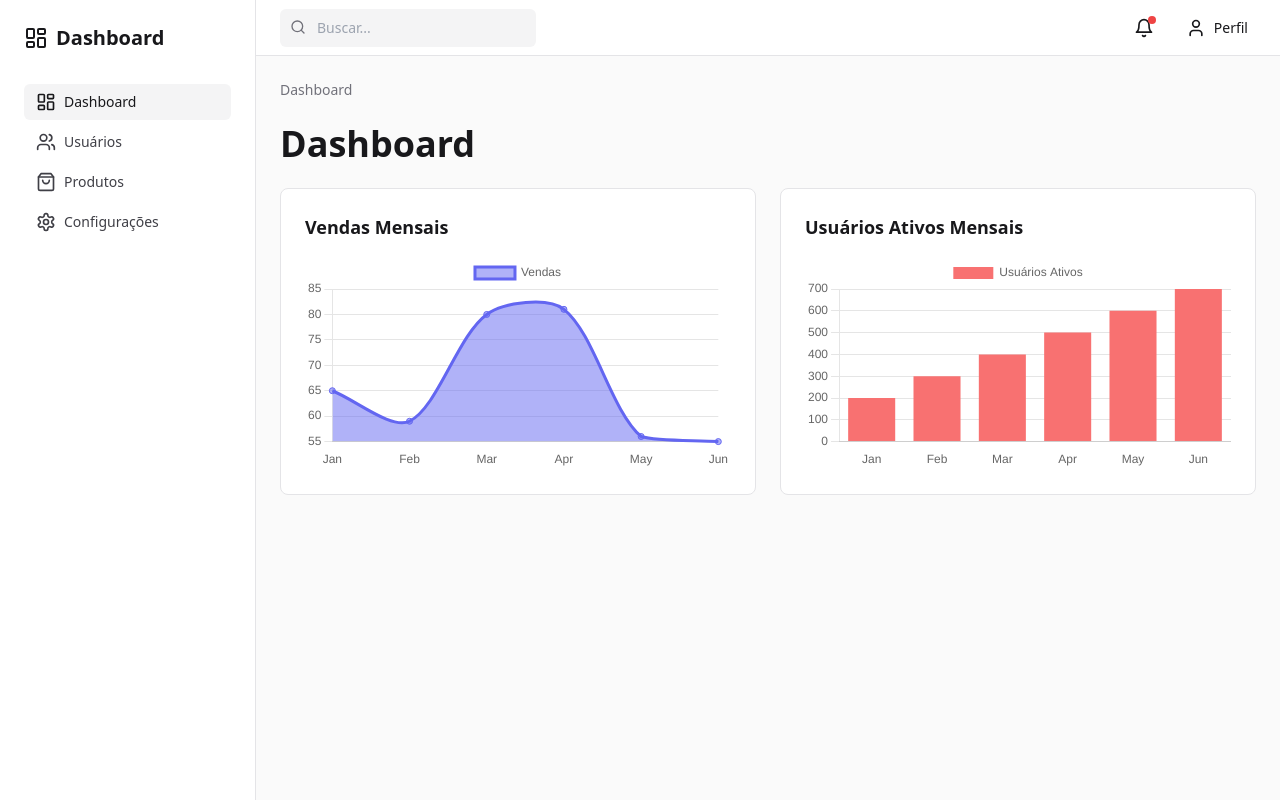
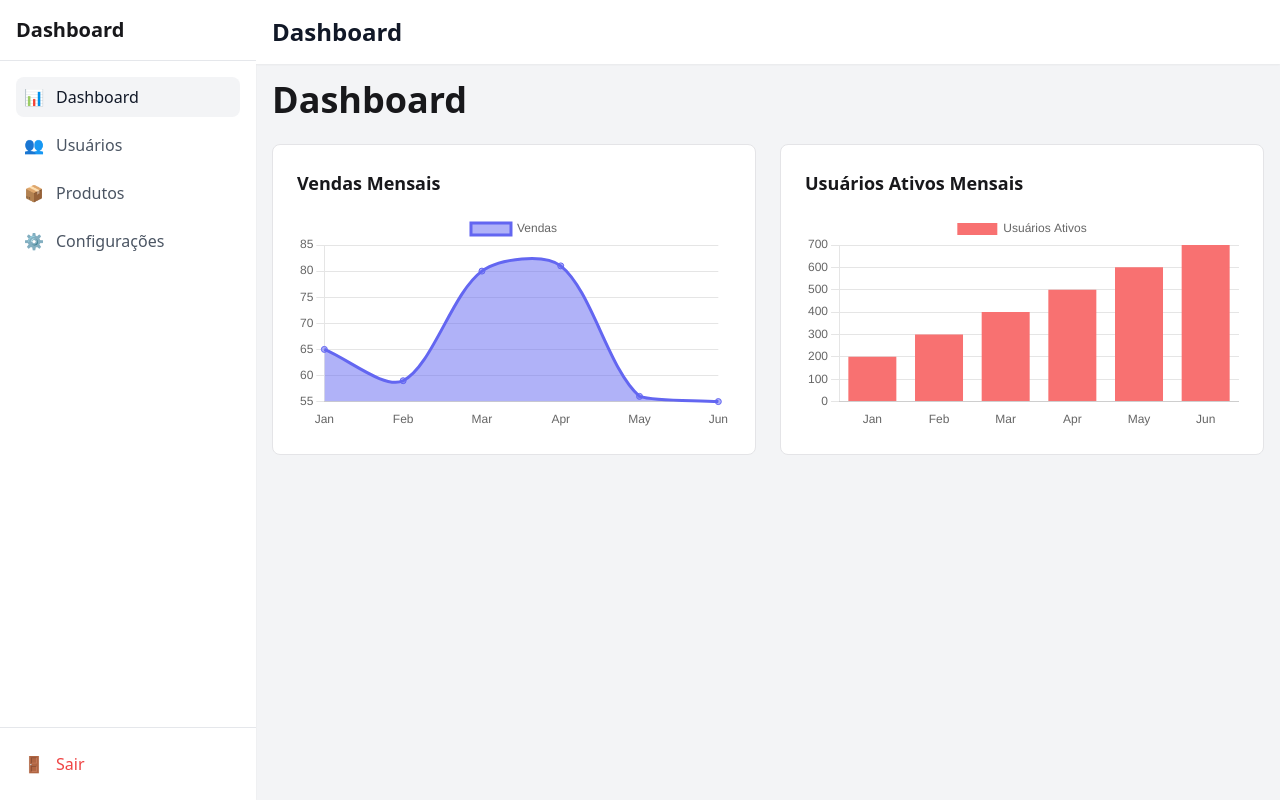
Before and after one commit to agostinhomarcia/-admin-dashboard, a Next.js app: page /dashboard in a window 1280 px wide. Built offline with nearby package versions, Linux system fonts and the light colour scheme.

Commit message:
feat: add login

```diff
--- /dev/null
+++ b/app/api/login/route.ts
@@ -0,0 +1,29 @@
+import { NextResponse } from 'next/server';
+import { ADMIN_CREDENTIALS } from '@/lib/auth';
+
+export async function POST(request: Request) {
+  const body = await request.json();
+  const { username, password } = body;
+
+  if (username === ADMIN_CREDENTIALS.username &&
+      password === ADMIN_CREDENTIALS.password) {
+
+    // Criar resposta
+    const response = NextResponse.json({ success: true });
+
+    // Definir cookie
+    response.cookies.set('isAuthenticated', 'true', {
+      httpOnly: true,
+      secure: process.env.NODE_ENV === 'production',
+      sameSite: 'lax',
+      path: '/',
+    });
+
+    return response;
+  } else {
+    return NextResponse.json(
+      { error: 'Usuário ou senha incorretos' },
+      { status: 401 }
+    );
+  }
+}
--- a/app/dashboard/layout.tsx
+++ b/app/dashboard/layout.tsx
@@ -1,21 +1,90 @@
-import { Sidebar } from "@/components/layout/sidebar";
-import { Header } from "@/components/layout/header";
-import { Breadcrumbs } from "@/components/layout/breadcrumbs";
+"use client";
+
+import Link from "next/link";
+import { useRouter, usePathname } from "next/navigation";
 
 export default function DashboardLayout({
   children,
-}: Readonly<{
+}: {
   children: React.ReactNode;
-}>) {
+}) {
+  const router = useRouter();
+  const pathname = usePathname();
+
+  const handleLogout = () => {
+    localStorage.removeItem("isAuthenticated");
+    router.push("/login");
+  };
+
+  const navItems = [
+    { name: "Dashboard", path: "/dashboard", icon: "📊" },
+    { name: "Usuários", path: "/dashboard/users", icon: "👥" },
+    { name: "Produtos", path: "/dashboard/products", icon: "📦" },
+    { name: "Configurações", path: "/dashboard/settings", icon: "⚙️" },
+  ];
+
   return (
-    <div className="flex h-screen bg-zinc-50 dark:bg-zinc-900">
-      <Sidebar />
-      <div className="flex-1 flex flex-col">
-        <Header />
-        <div className="p-6">
-          <Breadcrumbs />
+    <div className="flex h-screen bg-gray-100">
+      {/* Sidebar */}
+      <div className="w-64 bg-white shadow-sm">
+        <div className="flex flex-col h-full">
+          {/* Logo */}
+          <div className="p-4 border-b">
+            <span className="text-xl font-bold">Dashboard</span>
+          </div>
+
+          {/* Navigation */}
+          <nav className="flex-1 p-4">
+            <ul className="space-y-2">
+              {navItems.map((item) => (
+                <li key={item.path}>
+                  <Link
+                    href={item.path}
+                    className={`flex items-center p-2 rounded-lg ${
+                      pathname === item.path
+                        ? "bg-gray-100 text-gray-900"
+                        : "text-gray-600 hover:bg-gray-50"
+                    }`}
+                  >
+                    <span className="mr-3">{item.icon}</span>
+                    <span>{item.name}</span>
+                  </Link>
+                </li>
+              ))}
+            </ul>
+          </nav>
+
+          {/* Logout Button */}
+          <div className="p-4 border-t">
+            <button
+              onClick={handleLogout}
+              className="w-full flex items-center p-2 text-red-500 hover:bg-red-50 rounded-lg"
+            >
+              <span className="mr-3">🚪</span>
+              <span>Sair</span>
+            </button>
+          </div>
         </div>
-        <main className="flex-1 overflow-y-auto px-6 pb-6">{children}</main>
+      </div>
+
+      {/* Main Content */}
+      <div className="flex-1 flex flex-col overflow-hidden">
+        {/* Header */}
+        <header className="bg-white shadow-sm">
+          <div className="p-4">
+            <div className="flex items-center justify-between">
+              <h1 className="text-2xl font-semibold text-gray-900">
+                {navItems.find((item) => item.path === pathname)?.name ||
+                  "Dashboard"}
+              </h1>
+            </div>
+          </div>
+        </header>
+
+        {/* Main Content Area */}
+        <main className="flex-1 overflow-auto p-4">
+          <div className="max-w-7xl mx-auto">{children}</div>
+        </main>
       </div>
     </div>
   );
--- /dev/null
+++ b/app/login/page.tsx
@@ -0,0 +1,97 @@
+"use client";
+
+import { useState } from "react";
+import { useRouter } from "next/navigation";
+
+export default function LoginPage() {
+  const router = useRouter();
+  const [error, setError] = useState("");
+  const [loading, setLoading] = useState(false);
+
+  const handleSubmit = async (e: React.FormEvent<HTMLFormElement>) => {
+    e.preventDefault();
+    setLoading(true);
+    setError("");
+
+    const formData = new FormData(e.currentTarget);
+
+    try {
+      const response = await fetch("/api/login", {
+        method: "POST",
+        headers: {
+          "Content-Type": "application/json",
+        },
+        body: JSON.stringify({
+          username: formData.get("username"),
+          password: formData.get("password"),
+        }),
+      });
+
+      const data = await response.json();
+
+      if (response.ok) {
+        localStorage.setItem("isAuthenticated", "true");
+        setTimeout(() => {
+          router.push("/dashboard");
+          router.refresh();
+        }, 100);
+      } else {
+        setError(data.error || "Erro ao fazer login");
+      }
+    } catch (err) {
+      setError("Erro ao tentar fazer login");
+    } finally {
+      setLoading(false);
+    }
+  };
+
+  return (
+    <div className="min-h-screen flex items-center justify-center bg-gray-100">
+      <div className="bg-white p-8 rounded-lg shadow-md w-96">
+        <h1 className="text-2xl font-bold mb-6 text-center">Login</h1>
+
+        {error && (
+          <div className="bg-red-100 border border-red-400 text-red-700 px-4 py-3 rounded mb-4">
+            {error}
+          </div>
+        )}
+
+        <form onSubmit={handleSubmit}>
+          <div className="mb-4">
+            <label className="block text-gray-700 text-sm font-bold mb-2">
+              Usuário
+            </label>
+            <input
+              type="text"
+              name="username"
+              className="w-full p-2 border rounded"
+              required
+              disabled={loading}
+            />
+          </div>
+
+          <div className="mb-6">
+            <label className="block text-gray-700 text-sm font-bold mb-2">
+              Senha
+            </label>
+            <input
+              type="password"
+              name="password"
+              className="w-full p-2 border rounded"
+              required
+              disabled={loading}
+            />
+          </div>
+
+          <button
+            type="submit"
+            className="w-full bg-blue-500 text-white p-2 rounded hover:bg-blue-600 disabled:bg-blue-300"
+            disabled={loading}
+          >
+            {loading ? "Entrando..." : "Entrar"}
+          </button>
+        </form>
+      </div>
+    </div>
+  );
+}
--- /dev/null
+++ b/lib/auth.ts
@@ -0,0 +1,4 @@
+export const ADMIN_CREDENTIALS = {
+  username: 'admin',
+  password: 'admin123',
+};
--- a/package.json
+++ b/package.json
@@ -19,6 +19,7 @@
     "react": "^18",
     "react-chartjs-2": "^5.2.0",
     "react-dom": "^18",
+    "react-icons": "^5.3.0",
     "sonner": "^1.7.0",
     "tailwind-merge": "^2.5.4",
     "ws": "^8.18.0"
```
Also changed, not shown: middleware.ts (added, +26 -0 lines), 1 other file (tests, documents, lock files or other folders).
